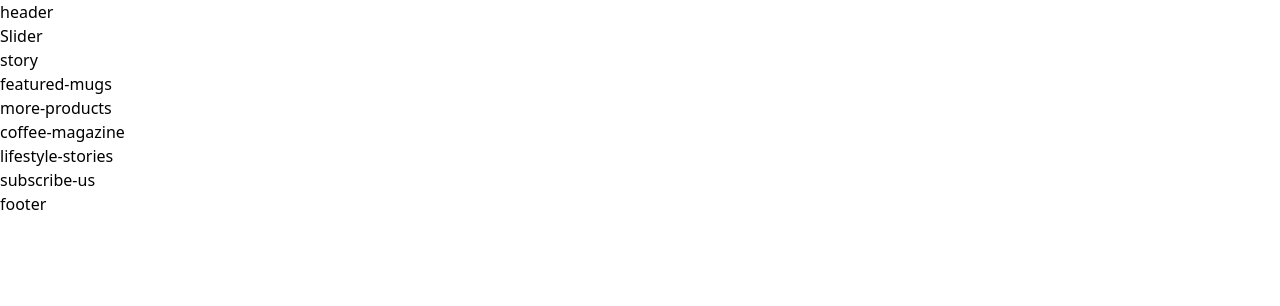
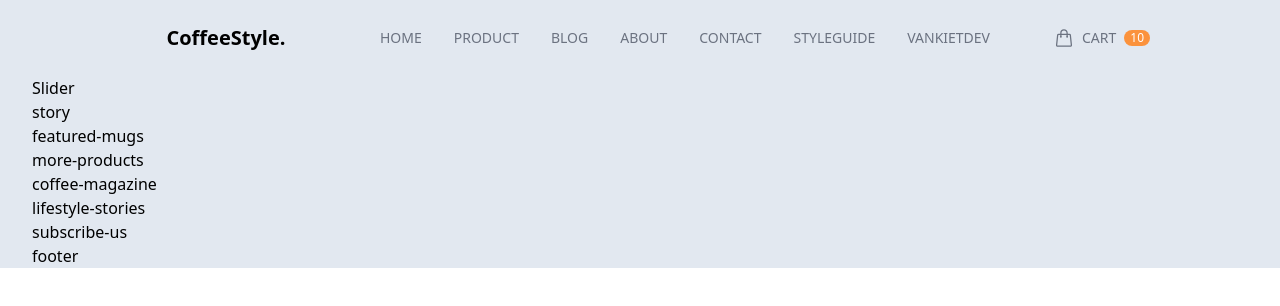
Before and after one commit to VanKiet414/tailwindcss-coffee-style, a website: page public/index.html in a window 1280 px wide. Drawn offline with nearby package versions, Linux system fonts and the light colour scheme; files that its build step writes are made by us from their sources.

Commit message:
Add header.

```diff
--- a/public/index.html
+++ b/public/index.html
@@ -4,13 +4,51 @@
     <meta charset="UTF-8">
     <meta name="viewport" content="width=device-width, initial-scale=1.0">
     <title>Vankietdev Coffee Style</title>
-    <link href="./output.css" rel="stylesheet">
+    <link href="output.css" type="text/css" rel="stylesheet">
 </head>
 <body>
   <div id="root">
-  <div class="content-wrapper">
-    <header>
-    header
+  <div class="content-wrapper max-w-screen-2xl text-base mx-auto px-8 bg-slate-200">
+    <header class="py-6 mx-10">
+    <nav class="flex flex-row justify-between items-center">
+        <div class="logo basis-2/6 text-center text-xl font-semibold cursor-pointer">
+            CoffeeStyle.
+        </div>
+        <ul class="basis-3/6 flex items-center justify-end gap-8 uppercase text-sm text-gray-500 font-medium">
+            <li class="vkd-top-menu-item">
+                <a href="#" class="">Home</a>
+            </li>
+            <li class="vkd-top-menu-item">
+                <a href="#" class="">Product</a>
+            </li>
+            <li class="vkd-top-menu-item">
+                <a href="#" class="">Blog</a>
+            </li>
+            <li class="vkd-top-menu-item">
+                <a href="#" class="">About</a>
+            </li>
+            <li class="vkd-top-menu-item">
+                <a href="#" class="">Contact</a>
+            </li>
+            <li class="vkd-top-menu-item">
+                <a href="#" class="">StyleGuide</a>
+            </li>
+            <li class="vkd-top-menu-item">
+                <a href="https://vankietdev.com" target="_blank" class="">Vankietdev</a>
+            </li>
+        </ul>
+        <ul class="basis-1/6 justify-start items-center ml-16 uppercase text-sm text-gray-500 font-medium">
+           <li class="vkd-top-menu-item">
+            <a href="#" class="flex items-center ">
+                <svg xmlns="http://www.w3.org/2000/svg" fill="none" viewBox="0 0 24 24" stroke-width="1.5" stroke="currentColor" class="vkd-icon">
+                    <path stroke-linecap="round" stroke-linejoin="round" d="M15.75 10.5V6a3.75 3.75 0 1 0-7.5 0v4.5m11.356-1.993 1.263 12c.07.665-.45 1.243-1.119 1.243H4.25a1.125 1.125 0 0 1-1.12-1.243l1.264-12A1.125 1.125 0 0 1 5.513 7.5h12.974c.576 0 1.059.435 1.119 1.007ZM8.625 10.5a.375.375 0 1 1-.75 0 .375.375 0 0 1 .75 0Zm7.5 0a.375.375 0 1 1-.75 0 .375.375 0 0 1 .75 0Z" />
+                  </svg>
+                <span class="mx-2">Cart</span>
+                <span class="vkd-badge-circle bg-orange-400 text-white">10</span>
+            </a>
+           </li>
+        </ul>
+    </nav>
     </header>
 
     <main>
--- a/src/input.css
+++ b/src/input.css
@@ -1,3 +1,16 @@
 @tailwind base;
 @tailwind components;
 @tailwind utilities;
+
+/*vkd = vankietdev*/
+.vkd-top-menu-item{
+    @apply cursor-pointer py-1 hover:text-gray-800 relative after:absolute after:bottom-0 after:left-0 after:bg-light-coffee after:h-0.5 after:w-0 hover:after:w-full after:transition-all after:ease-in-out after:duration-300;
+}
+
+.vkd-icon{
+    @apply w-5 h-5 inline-block;
+}
+
+.vkd-badge-circle{
+    @apply text-xs text-center rounded-full px-1.5;
+}
--- a/tailwind.config.js
+++ b/tailwind.config.js
@@ -1,7 +1,11 @@
 module.exports = {
   content: ["./public/**/*.{html,js}"],
   theme: {
-    extend: {},
+    extend: {
+      colors:{
+        'light-coffee':'#C89F94'
+      }
+    },
   },
   plugins: [],
 }
```
Also changed, not shown: public/output.css (deleted), 1 other file.
